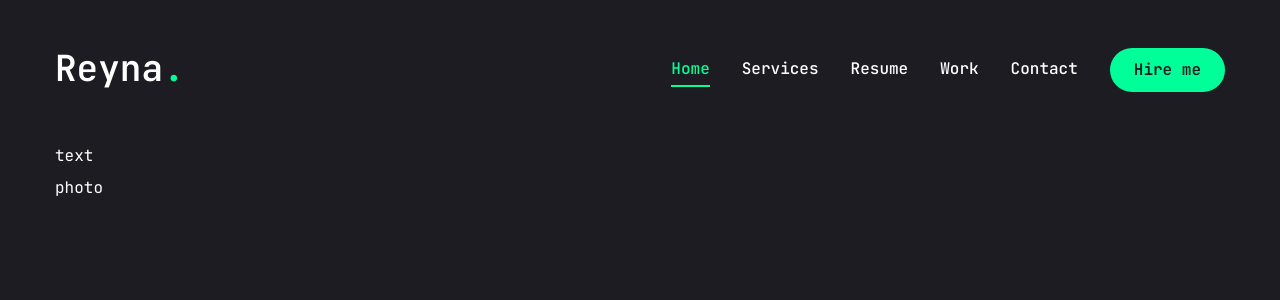
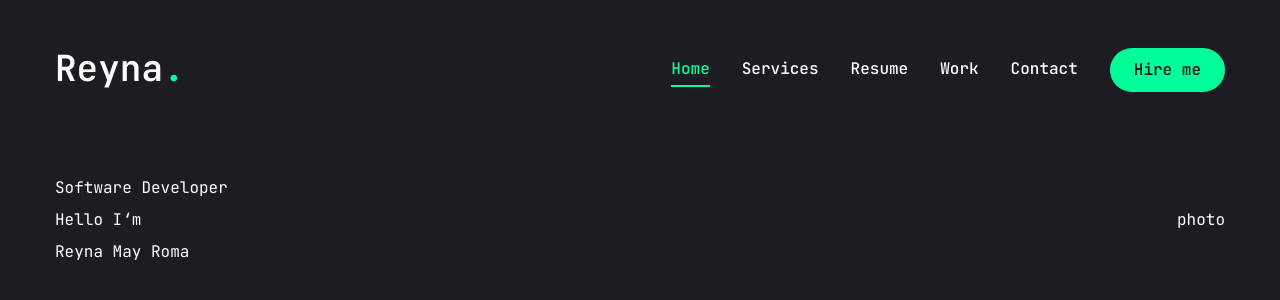
Before and after one commit to reynaroma/reyna-portfolio, a Next.js app: page / in a window 1280 px wide. Shown: the top 300 px of the page. Built offline with nearby package versions, Linux system fonts and the light colour scheme.

Commit message:
Add text on the text div of the homepage section

```diff
--- a/app/page.jsx
+++ b/app/page.jsx
@@ -5,8 +5,15 @@ const Home = () => {
   return (
     <section className="h-full">
       <div className="container mx-auto h-full">
-        <div>
-          <div>text</div>
+        <div className="flex flex-col xl:flex-row items-center justify-between xl:pt-8 xl:pb-24">
+          {/* text */}
+          <div className="">
+            <span>Software Developer</span>
+            <h1>
+              Hello I&lsquo;m  <br /> <span>Reyna May Roma</span>
+            </h1>
+          </div>
+          {/* photo */}
           <div>photo</div>
         </div>
       </div>
```
